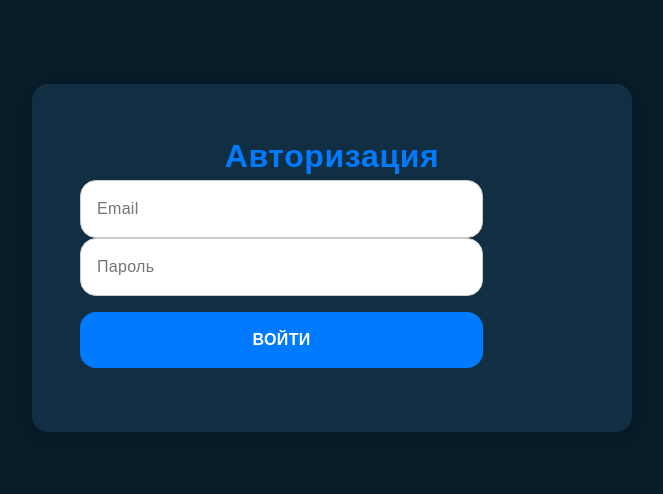
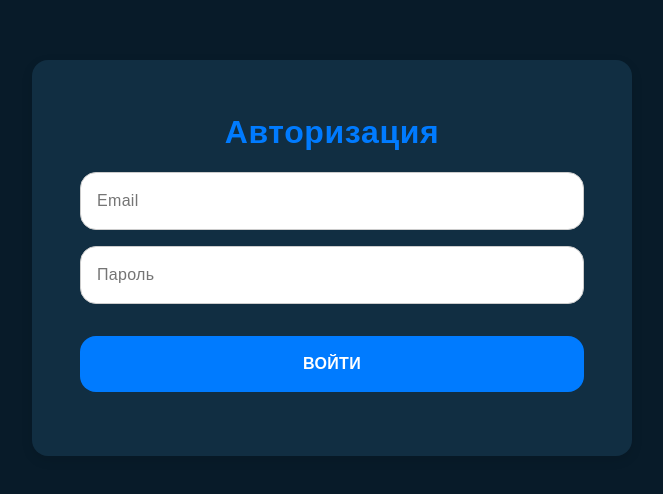
Before and after one commit to AlexburtT/vibe-coding, a plain HTML site: page index.html in a window 1280 px wide. Shown: the part 142-636 px from the top of the page, without its empty margins (308-971 px from the left). Drawn offline with Linux system fonts and the light colour scheme.

Commit message:
update css

```diff
--- a/main.css
+++ b/main.css
@@ -38,23 +38,31 @@ body {
 	place-items: center;
 }
 
-h1 {
-	font-size: 3rem;
-	font-weight: 900;
-	color: var(--blue);
-	text-align: center;
+.form {
+	width: 100%;
+	display: flex;
+	flex-direction: column;
+	align-items: center;
+	gap: 1rem;
+
+	h1 {
+		font-size: 2rem;
+		font-weight: 600;
+		color: var(--blue);
+	}
 }
 
 input[type="text"],
 input[type="password"] {
-	width: 80%;
+	width: 100%;
 	padding: 1rem;
 	border: 1px solid #ccc;
 	border-radius: 1rem;
+	color: var(--dark-light);
 }
 
 button {
-	width: 80%;
+	width: 100%;
 	padding: 1rem;
 	margin: 1rem 0;
 	background-color: var(--blue);
@@ -74,7 +82,7 @@ button:hover {
 }
 
 .container {
-	max-width: 600px;
+	width: 37.5rem;
 	display: flex;
 	flex-direction: column;
 	justify-content: center;
@@ -108,17 +116,24 @@ button:hover {
 }
 
 @media (width < 600px) {
+	main {
+		width: 100%;
+	}
+
 	.container {
-		padding: 2rem;
+		width: 100%;
+		padding: 3rem;
 		background: none;
 		box-shadow: none;
 
 		h1 {
 			font-size: 1.5rem;
+			text-align: center;
 		}
 
 		p {
 			font-size: 1rem;
+			text-align: center;
 		}
 	}
 }
--- a/main.js
+++ b/main.js
@@ -2,7 +2,7 @@ const app = document.getElementById('app');
 
 const showLogin = () => {
 	app.innerHTML = `
-		<form class="contaiter">
+		<form class="form">
         	<h1>Авторизация</h1>
         	<input type="text" id="email" placeholder="Email" required />
        		<input type="password" id="password" placeholder="Пароль" required />
```
